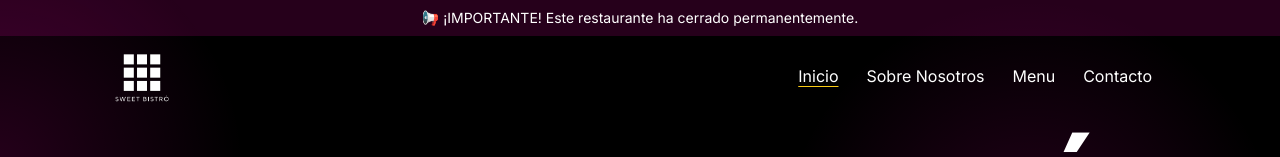
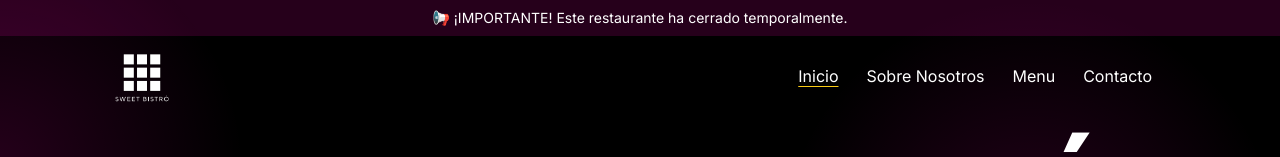
Before and after one commit to Alex-Amenta/Sweet-Bistr-, a Next.js app: page / in a window 1280 px wide. Shown: the top 157 px of the page. Built offline with nearby package versions, Linux system fonts and the light colour scheme; what tailwindcss-animated would draw is missing.

Commit message:
style: update closure notice to reflect temporary status

```diff
--- a/src/app/layout.tsx
+++ b/src/app/layout.tsx
@@ -28,7 +28,7 @@ export default function RootLayout({
       <body className={inter.className}>
         <BackgroundHome />
         <div className="text-center bg-[#ff00b626] py-2 text-sm">
-        📢 ¡IMPORTANTE! Este restaurante ha cerrado permanentemente.
+        📢 ¡IMPORTANTE! Este restaurante ha cerrado temporalmente.
         </div>
         <Navbar />
         {children}
```
